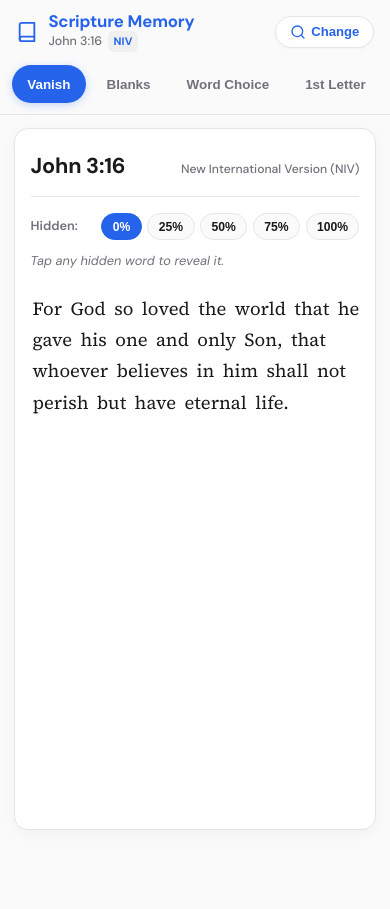
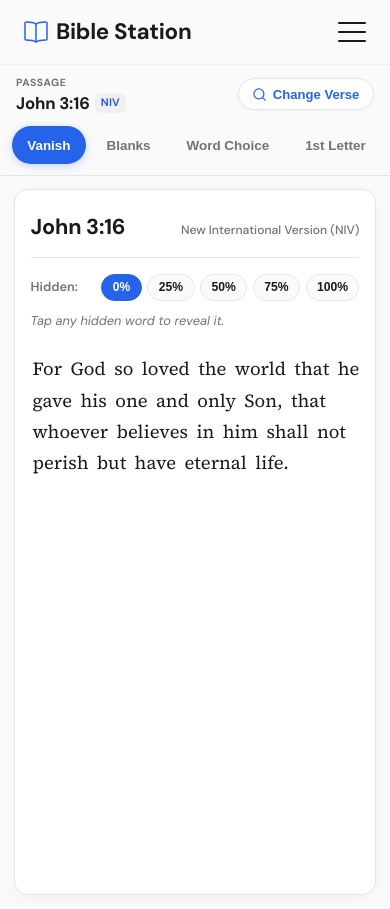
Before and after one commit to haftel/bible-station, a Vue app: page /memory/mobile in a window 390 px wide. Before the commit the page ends 844 px from the top, so only its background shows below. Built offline with nearby package versions, Linux system fonts and the light colour scheme.

Commit message:
feat(mobile-memory): add site navbar and hamburger navigation menu to mobile memory view

```diff
--- a/src/App.vue
+++ b/src/App.vue
@@ -1,6 +1,6 @@
 <template>
   <div id="app" :class="{ 'is-phone-app': isPhoneApp }">
-    <Navbar v-if="!isPhoneApp" />
+    <Navbar />
     <main :class="isPhoneApp ? 'phone-content' : 'page-content'">
       <router-view v-slot="{ Component }">
         <transition name="page-fade" mode="out-in">
--- a/src/views/PhoneMemoryView.vue
+++ b/src/views/PhoneMemoryView.vue
@@ -3,18 +3,12 @@
     <!-- Top Mobile App Bar -->
     <header class="app-bar">
       <div class="app-bar-content">
-        <div class="brand-zone">
-          <svg class="brand-icon" width="22" height="22" viewBox="0 0 24 24" fill="none" stroke="currentColor" stroke-width="2" stroke-linecap="round" stroke-linejoin="round" aria-hidden="true">
-            <path d="M4 19.5A2.5 2.5 0 0 1 6.5 17H20"/>
-            <path d="M6.5 2H20v20H6.5A2.5 2.5 0 0 1 4 19.5v-15A2.5 2.5 0 0 1 6.5 2z"/>
-          </svg>
-          <div class="brand-text">
-            <span class="app-title">Scripture Memory</span>
-            <span class="active-verse-tag" @click="openVerseSheet">
-              {{ currentRef || 'Select Verse' }}
-              <span v-if="inputMode === 'translation' && selectedTranslationAbbr" class="translation-pill">
-                {{ selectedTranslationAbbr }}
-              </span>
+        <div class="passage-info" @click="openVerseSheet" role="button" tabindex="0" title="Tap to change verse">
+          <span class="passage-label">Passage</span>
+          <div class="active-verse-tag">
+            <span class="verse-reference-text">{{ currentRef || 'Select Verse' }}</span>
+            <span v-if="inputMode === 'translation' && selectedTranslationAbbr" class="translation-pill">
+              {{ selectedTranslationAbbr }}
             </span>
           </div>
         </div>
@@ -24,11 +18,11 @@
           @click="openVerseSheet"
           aria-label="Change verse"
         >
-          <svg width="16" height="16" viewBox="0 0 24 24" fill="none" stroke="currentColor" stroke-width="2" stroke-linecap="round" stroke-linejoin="round" aria-hidden="true">
+          <svg width="15" height="15" viewBox="0 0 24 24" fill="none" stroke="currentColor" stroke-width="2" stroke-linecap="round" stroke-linejoin="round" aria-hidden="true">
             <circle cx="11" cy="11" r="8"/>
             <line x1="21" y1="21" x2="16.65" y2="16.65"/>
           </svg>
-          <span>Change</span>
+          <span>Change Verse</span>
         </button>
       </div>
 
@@ -673,56 +667,54 @@ watch(() => route.query.ref, async (newRef) => {
 /* App Bar & Sticky Header */
 .app-bar {
   position: sticky;
-  top: 0;
-  z-index: 50;
+  top: 64px;
+  z-index: 40;
   background-color: rgba(250, 250, 250, 0.95);
   backdrop-filter: blur(12px);
   -webkit-backdrop-filter: blur(12px);
   border-bottom: 1px solid var(--border-color, #e5e5e5);
-  padding-top: env(safe-area-inset-top, 0px);
 }
 
 .app-bar-content {
   display: flex;
   align-items: center;
   justify-content: space-between;
-  padding: 0.75rem 1rem 0.5rem;
-}
-
-.brand-zone {
-  display: flex;
-  align-items: center;
-  gap: 0.65rem;
-  min-width: 0;
-}
-
-.brand-icon {
-  stroke: var(--accent-color, #2563eb);
-  flex-shrink: 0;
-}
-
-.brand-text {
+  padding: 0.6rem 1rem 0.45rem;
+  gap: 0.75rem;
+}
+
+.passage-info {
   display: flex;
   flex-direction: column;
   min-width: 0;
-}
-
-.app-title {
+  cursor: pointer;
+}
+
+.passage-label {
+  font-size: 0.65rem;
+  font-weight: 700;
+  letter-spacing: 0.05em;
+  color: var(--text-light, #71717a);
+  text-transform: uppercase;
+  margin-bottom: 0.1rem;
+}
+
+.verse-reference-text {
   font-family: var(--heading-font);
   font-size: 1.05rem;
   font-weight: 700;
-  color: var(--accent-color, #2563eb);
+  color: var(--text-main, #1a1a1a);
   letter-spacing: -0.01em;
-  line-height: 1.15;
+  line-height: 1.2;
 }
 
 .active-verse-tag {
   display: inline-flex;
   align-items: center;
   gap: 0.35rem;
-  font-size: 0.78rem;
-  color: var(--text-light, #71717a);
-  font-weight: 500;
+  font-size: 0.85rem;
+  color: var(--text-main, #1a1a1a);
+  font-weight: 600;
   cursor: pointer;
   white-space: nowrap;
   overflow: hidden;
```
Also changed, not shown: 2 other files (tests, documents, lock files or other folders).
